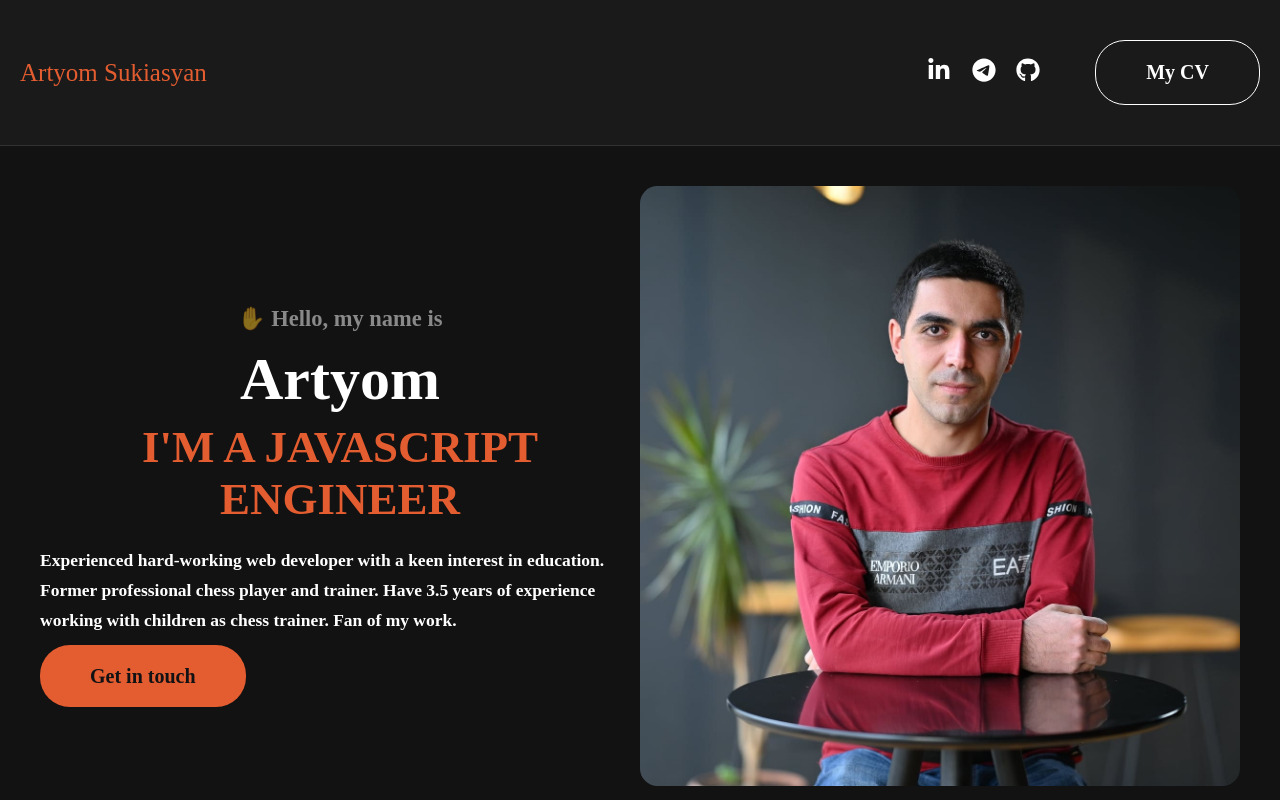
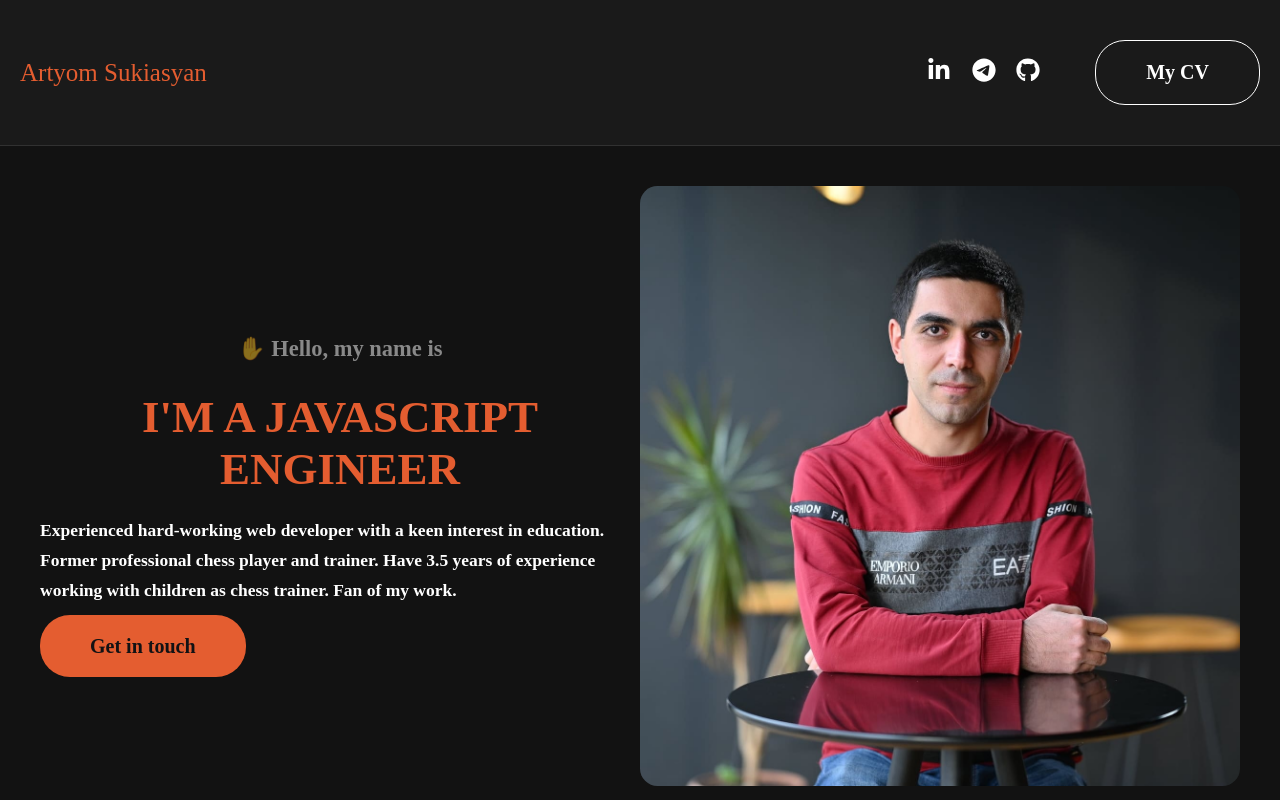
Before and after one commit to ArtyomSukiasyan/portfolio, a Next.js app: page / in a window 1280 px wide. Shown: the top 800 px of the page. Built offline with nearby package versions, Linux system fonts and the light colour scheme.

Commit message:
feat: remove unused consts

```diff
--- a/src/constants/config.ts
+++ b/src/constants/config.ts
@@ -1,8 +1,6 @@
-export const name = "Artyom";
-export const surname = "Sukiasyan";
-export const fullName = `${name} ${surname}`;
-export const descriptionContent = `Portfolio site about Fullstack JS developer ${fullName}`;
+export const fullName = "Artyom Sukiasyan";
+export const descriptionContent = `Portfolio site about JS software engineer ${fullName}`;
 export const CV_LINK = "/files/Artyom_Sukiasyan_JS_Engineer_CV.pdf";
 export const CV_Text = "My CV";
 export const domain = "https://devchessplayer.com";
-export const githubLink = "https://github.com/ArtyomSukiasyan?tab=repositories"
+export const githubLink = "https://github.com/ArtyomSukiasyan?tab=repositories";
```
